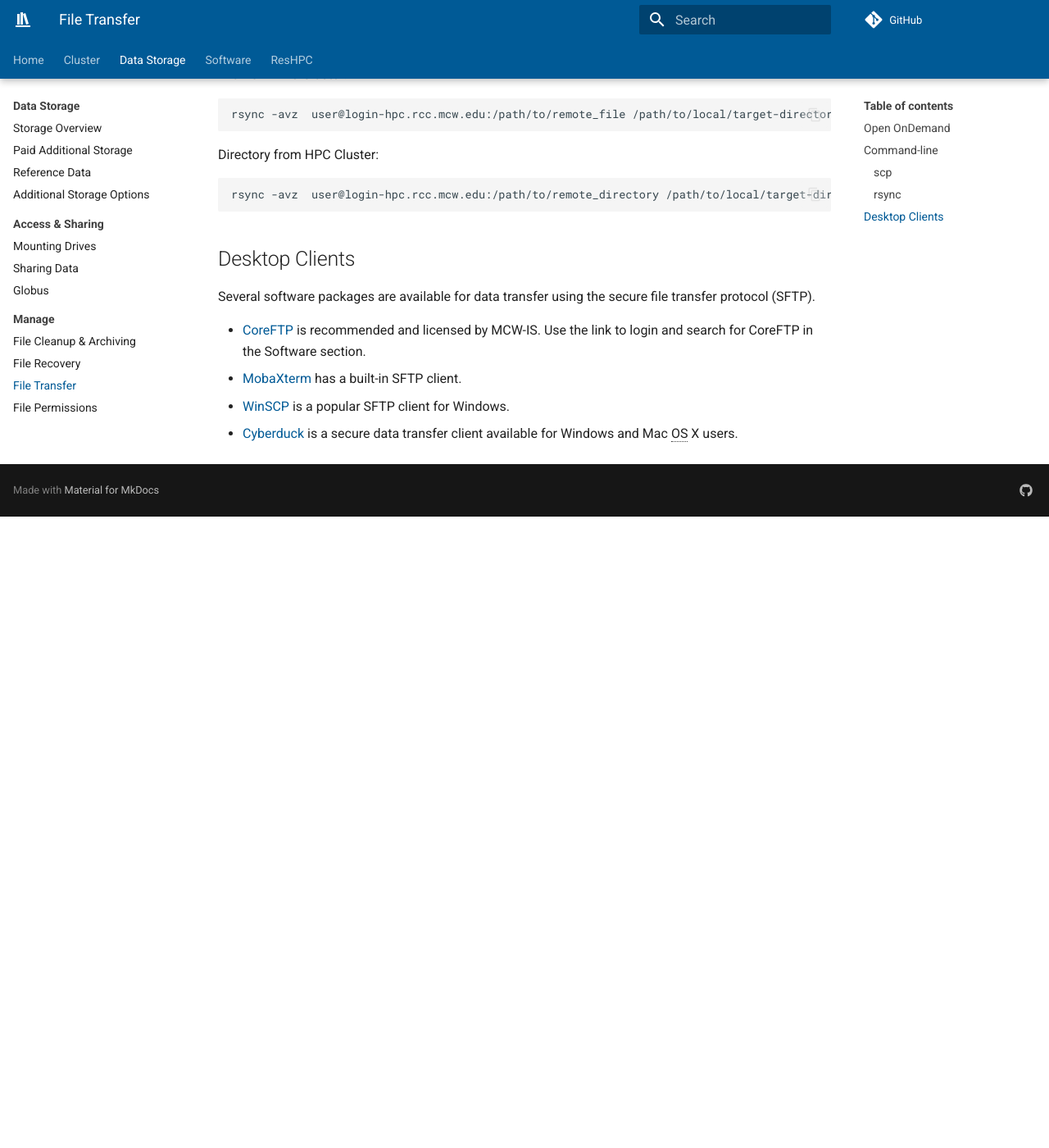
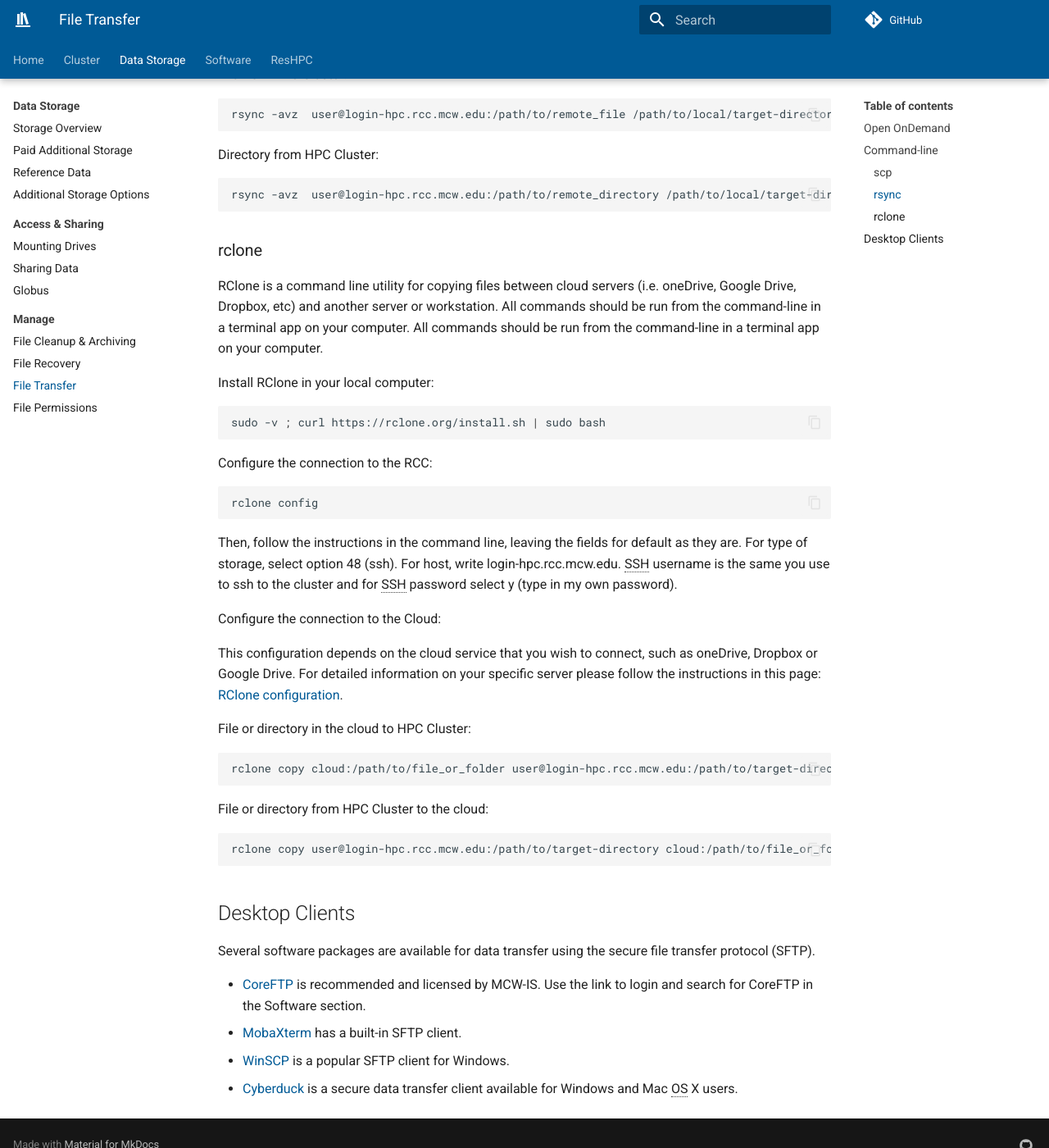
Before and after one commit to mcw-rcc/mcw-rcc.github.io, an MkDocs documentation site: the page built from docs/storage/file-transfer.md, in a window 1280 px wide and 1400 px high, scrolled down 1417 px. Shown: the whole window at 82% size. Built offline with MkDocs 1.6.1 and Material for MkDocs 9.7.7, drawn with Linux system fonts in a browser that asks for light colours; comment, search, counter and statistics services are not loaded; before the commit the page ends 2047 px from its top, so only the background shows below that.

Commit message:
Update file-transfer.md

````diff
--- a/docs/storage/file-transfer.md
+++ b/docs/storage/file-transfer.md
@@ -66,6 +66,40 @@
 rsync -avz  user@login-hpc.rcc.mcw.edu:/path/to/remote_directory /path/to/local/target-directory
 ```
 
+### rclone
+
+RClone is a command line utility for copying files between cloud servers (i.e. oneDrive, Google Drive, Dropbox, etc) and another server or workstation. All commands should be run from the command-line in a terminal app on your computer. All commands should be run from the command-line in a terminal app on your computer.
+
+Install RClone in your local computer:
+
+```bash
+sudo -v ; curl https://rclone.org/install.sh | sudo bash
+```
+
+Configure the connection to the RCC:
+
+```bash
+rclone config
+```
+
+Then, follow the instructions in the command line, leaving the fields for default as they are. For type of storage, select option 48 (ssh). For host, write login-hpc.rcc.mcw.edu. SSH username is the same you use to ssh to the cluster and for SSH password select y (type in my own password).
+
+Configure the connection to the Cloud:
+
+This configuration depends on the cloud service that you wish to connect, such as oneDrive, Dropbox or Google Drive. For detailed information on your specific server please follow the instructions in this page: [RClone configuration](https://rclone.org/docs/){:target="_blank"}.
+
+File or directory in the cloud to HPC Cluster:
+
+```bash
+rclone copy cloud:/path/to/file_or_folder user@login-hpc.rcc.mcw.edu:/path/to/target-directory
+```
+
+File or directory from HPC Cluster to the cloud:
+
+```bash
+rclone copy user@login-hpc.rcc.mcw.edu:/path/to/target-directory cloud:/path/to/file_or_folder
+```
+
 ## Desktop Clients
 
 Several software packages are available for data transfer using the secure file transfer protocol (SFTP).
````
